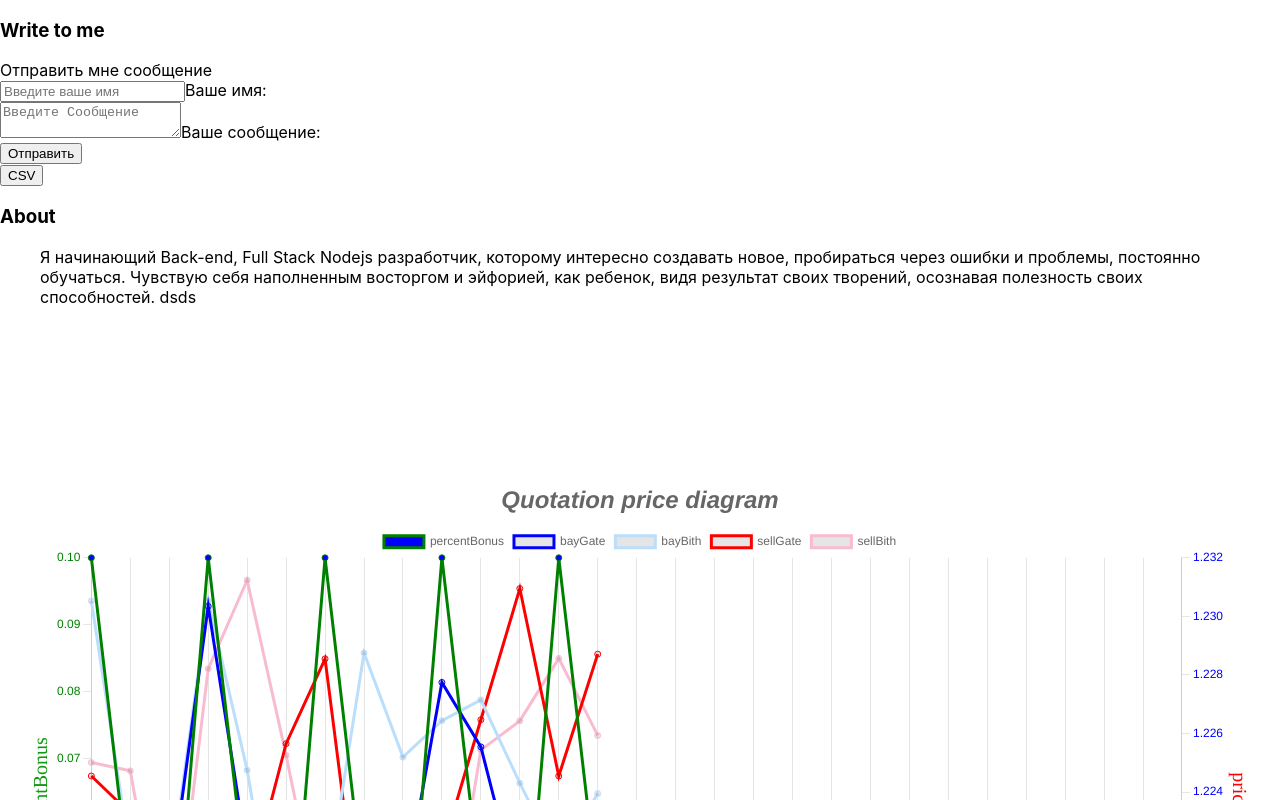
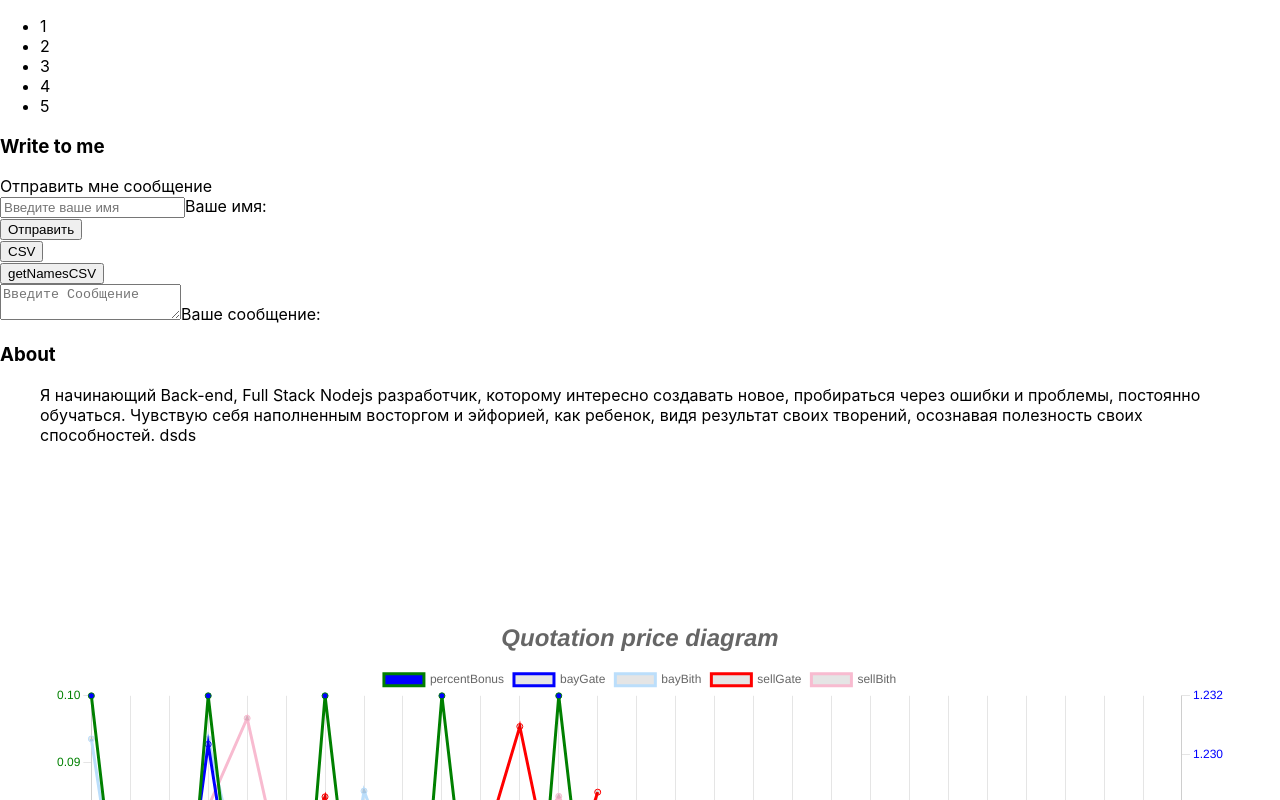
Before and after one commit to illusionoff/reactcriptoarbitr_test_squeeze, a React (Create React App) app in the folder client/: page / in a window 1280 px wide. Shown: the top 800 px of the page. Built offline with nearby package versions, Linux system fonts and the light colour scheme.

Commit message:
test create element list first load site

```diff
--- a/client/src/App.js
+++ b/client/src/App.js
@@ -3,6 +3,32 @@ import { Chart } from './components/Chart';
 import { WriteMe } from './components/WriteMe';
 // import logo from './logo.svg';
 // import './App.css';
+
+
+function ListItem(props) {
+  // Правильно! Не нужно определять здесь ключ:
+  return <li>{props.value}</li>;
+}
+
+function NumberList(props) {
+  const numbers = props.numbers;
+  const listItems = numbers.map((number) =>
+    // Правильно! Ключ нужно определять внутри массива:
+    <ListItem key={number.toString()} value={number} />
+  );
+  return (
+    <ul>
+      {listItems}
+    </ul>
+  );
+}
+
+const numbers = [1, 2, 3, 4, 5];
+// ReactDOM.render(
+//   <NumberList numbers={numbers} />,
+//   document.getElementById('root')
+// );
+
 
 
 function App() {
@@ -19,6 +45,9 @@ function App() {
             Отправить
                             </button>
         </div> */}
+        <section id="NumberList">
+          <NumberList numbers={numbers} />
+        </section>
         <section id="WriteMe" className="full-height">
           <WriteMe />
         </section >
--- a/client/src/components/WriteMe.js
+++ b/client/src/components/WriteMe.js
@@ -1,6 +1,9 @@
 import React, { useState, useEffect } from 'react';
 import { useHttp } from '../hooks/http.hook';
 import { useMessage } from '../hooks/message.hook';
+
+//
+// import ReactDOM from 'react-dom';
 
 export const WriteMe = () => {
   const messageRequest = useMessage();
@@ -34,10 +37,23 @@ export const WriteMe = () => {
     try {
       const data = await request('/api/message/getcsv', 'POST', { ...form });
       messageRequest(data.message);
-      console.log('getCSV')
+      console.log('getCSV');
       console.log('Data:', data);
     } catch (e) { }
   }
+
+  const getNamesCSV = async () => {
+    try {
+      const data = await request('/api/message/getdircsv', 'POST', { ...form });
+      messageRequest(data.message);
+      console.log('getdircsv')
+      console.log('Data:', data);
+    } catch (e) { }
+  }
+
+  // getNamesCSV();
+
+
 
   return (
     <>
@@ -65,26 +81,6 @@ export const WriteMe = () => {
                   />
                   <label htmlFor="name">Ваше имя:</label>
                   <span className="helper-text" data-error="Имя меньше трех символов"></span>
-                </div>
-
-                <div className="input-field">
-                  <textarea
-                    placeholder="Введите Сообщение"
-                    id="message"
-                    type="text"
-                    name="message"
-                    className=" yellow-input materialize-textarea validate"
-                    minLength="3"
-                    // pattern=".{3,500}"
-                    // title="5 to 10 characters"
-                    maxLength="1000"
-                    data-length="1000"
-                    required
-                    value={form.message}
-                    onChange={changeHandler}
-                  />
-                  <label htmlFor="message" >Ваше сообщение:</label>
-                  <span className="helper-text" data-error="Сообщение больше 1000 символов"></span>
                 </div>
 
               </div>
@@ -143,6 +139,34 @@ export const WriteMe = () => {
           </button>
         </div>
 
+        <div className="card-action">
+          <button
+            // className="btn yellow darken-4"
+            className="btn cyan darken-1"
+            onClick={getNamesCSV}
+            disabled={loading}
+          >getNamesCSV
+          </button>
+        </div>
+
+        <div className="input-field">
+          <textarea
+            placeholder="Введите Сообщение"
+            id="message"
+            type="text"
+            name="message"
+            className=" yellow-input materialize-textarea validate"
+            minLength="3"
+            maxLength="1000"
+            data-length="1000"
+            required
+            value={form.message}
+            onChange={changeHandler}
+          />
+          <label htmlFor="message" >Ваше сообщение:</label>
+          <span className="helper-text" data-error="Сообщение больше 1000 символов"></span>
+        </div>
+
       </div>
 
     </>
```
Also changed, not shown: 1 other file (tests, documents, lock files or other folders).
